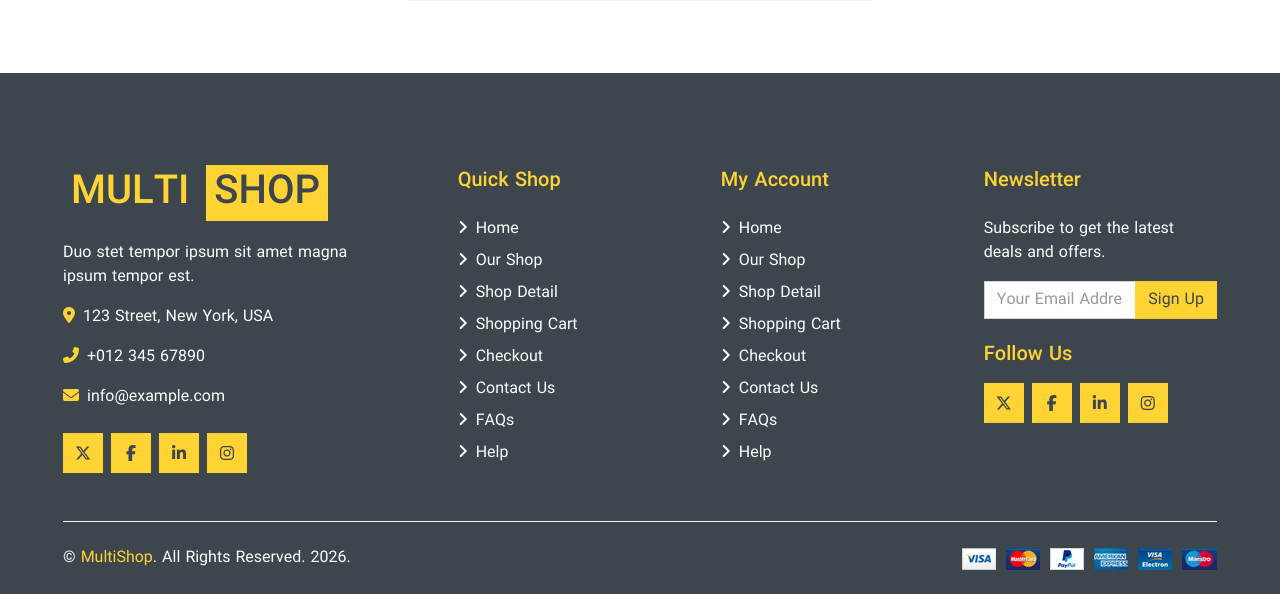
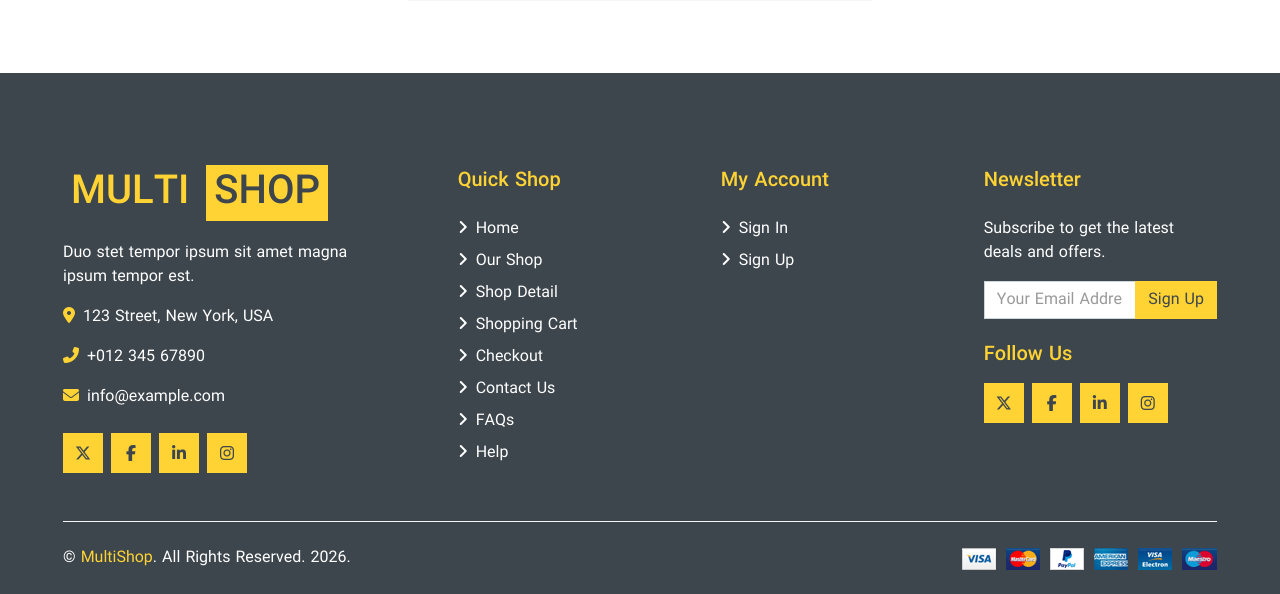
Before and after one commit to cmd-3324/mini-digi, a Django app: page /en/accounts/signup/ in a window 1280 px wide. Shown: the part 901-1495 px from the top of the page. Run offline with Django 4.2, Linux system fonts and the light colour scheme; data comes from the database, SQL or seed files in the repository; both versions use the stored data as it was before the commit; some libraries are stand-ins or nearby versions.

Commit message:
Usepanel dev & shopping system + Postgresql _ Payment issues

```diff
--- a/mini_digi/settings.py
+++ b/mini_digi/settings.py
@@ -25,7 +25,7 @@ SECRET_KEY = "django-insecure-^8ezm34thxamkp0r3bfq5n_j(-ufhh3vn%&^04n()&tsicp#x&
 # SECURITY WARNING: don't run with debug turned on in production!
 DEBUG = True
 
-ALLOWED_HOSTS = []
+ALLOWED_HOSTS = ["*"]
 
 
 # Application definition
@@ -46,8 +46,7 @@ INSTALLED_APPS = [
     "cart",
     "orders",
     "support",
-    # 'tailwind',
-    # 'theme',
+    "dashboard",
 ]
 
 MIDDLEWARE = [
--- a/templates/base.html
+++ b/templates/base.html
@@ -866,13 +866,13 @@
                             </div>
                         </div>
                         <div class="dropdown-divider"></div>
-                        <a class="dropdown-item" href="{% url 'account_email' %}">
+                        <a class="dropdown-item" href="{% url 'dashboard:home' %}">
                             <i class="fas fa-user-cog fa-fw"></i> {% trans "My Account" %}
                         </a>
                         <a class="dropdown-item" href="{% url 'cart:detail' %}">
                             <i class="fas fa-shopping-cart fa-fw"></i> {% trans "My Cart" %}
                         </a>
-                        <a class="dropdown-item" href="{% url 'orders:checkout' %}">
+                        <a class="dropdown-item" href="{% url 'dashboard:orders' %}">
                             <i class="fas fa-receipt fa-fw"></i> {% trans "My Orders" %}
                         </a>
                         <div class="dropdown-divider"></div>
--- a/templates/components/footer.html
+++ b/templates/components/footer.html
@@ -21,40 +21,61 @@
         </div>
         <div class="col-lg-8 col-md-12">
             <div class="row">
+
+                <!-- Column 1: Quick Shop (CONSTANT — always visible) -->
                 <div class="col-md-4 mb-5">
                     <h5 class="font-weight-bold text-primary mb-4">{% trans "Quick Shop" %}</h5>
                     <div class="d-flex flex-column justify-content-start">
-                        <a class="text-light mb-2" href="{% url 'shop:index' %}"><i class="fa fa-angle-right mr-2"></i>{% trans "Home" %}</a>
-                        <a class="text-light mb-2" href="{% url 'shop:product_list' %}"><i class="fa fa-angle-right mr-2"></i>{% trans "Our Shop" %}</a>
-                        <a class="text-light mb-2" href="{% url 'shop:product_list' %}"><i class="fa fa-angle-right mr-2"></i>{% trans "Shop Detail" %}</a>
-                        <a class="text-light mb-2" href="{% url 'cart:detail' %}"><i class="fa fa-angle-right mr-2"></i>{% trans "Shopping Cart" %}</a>
-                        <a class="text-light mb-2" href="{% url 'orders:checkout' %}"><i class="fa fa-angle-right mr-2"></i>{% trans "Checkout" %}</a>
-                        <a class="text-light mb-2" href="{% url 'shop:contact' %}"><i class="fa fa-angle-right mr-2"></i>{% trans "Contact Us" %}</a>
+                        <a class="text-light mb-2" href="{% url 'shop:index' %}"><i
+                                class="fa fa-angle-right mr-2"></i>{% trans "Home" %}</a>
+                        <a class="text-light mb-2" href="{% url 'shop:product_list' %}"><i
+                                class="fa fa-angle-right mr-2"></i>{% trans "Our Shop" %}</a>
+                        <a class="text-light mb-2" href="{% url 'shop:product_list' %}"><i
+                                class="fa fa-angle-right mr-2"></i>{% trans "Shop Detail" %}</a>
+                        <a class="text-light mb-2" href="{% url 'cart:detail' %}"><i
+                                class="fa fa-angle-right mr-2"></i>{% trans "Shopping Cart" %}</a>
+                        <a class="text-light mb-2" href="{% url 'orders:checkout' %}"><i
+                                class="fa fa-angle-right mr-2"></i>{% trans "Checkout" %}</a>
+                        <a class="text-light mb-2" href="{% url 'shop:contact' %}"><i
+                                class="fa fa-angle-right mr-2"></i>{% trans "Contact Us" %}</a>
                         <a class="text-light mb-2" href="{% url 'shop:FAQs' %}"><i class="fa fa-angle-right mr-2"></i>{% trans "FAQs" %}</a>
                         <a class="text-light mb-2" href="{% url 'shop:help' %}"><i class="fa fa-angle-right mr-2"></i>{% trans "Help" %}</a>
                     </div>
                 </div>
+
+                <!-- Column 2: My Account (AUTH-AWARE — changes based on login) -->
                 <div class="col-md-4 mb-5">
                     <h5 class="font-weight-bold text-primary mb-4">{% trans "My Account" %}</h5>
                     <div class="d-flex flex-column justify-content-start">
-                        <a class="text-light mb-2" href="{% url 'shop:index' %}"><i class="fa fa-angle-right mr-2"></i>{% trans "Home" %}</a>
-                        <a class="text-light mb-2" href="{% url 'shop:product_list' %}"><i class="fa fa-angle-right mr-2"></i>{% trans "Our Shop" %}</a>
-                        <a class="text-light mb-2" href="{% url 'shop:product_list' %}"><i class="fa fa-angle-right mr-2"></i>{% trans "Shop Detail" %}</a>
-                        <a class="text-light mb-2" href="{% url 'cart:detail' %}"><i class="fa fa-angle-right mr-2"></i>{% trans "Shopping Cart" %}</a>
-                        <a class="text-light mb-2" href="{% url 'orders:checkout' %}"><i class="fa fa-angle-right mr-2"></i>{% trans "Checkout" %}</a>
-                        <a class="text-light mb-2" href="{% url 'shop:contact' %}"><i class="fa fa-angle-right mr-2"></i>{% trans "Contact Us" %}</a>
-                        <a class="text-light mb-2" href="{% url 'shop:FAQs' %}"><i class="fa fa-angle-right mr-2"></i>{% trans "FAQs" %}</a>
-                        <a class="text-light mb-2" href="{% url 'shop:help' %}"><i class="fa fa-angle-right mr-2"></i>{% trans "Help" %}</a>
-
+                        {% if user.is_authenticated %}
+                        <a class="text-light mb-2" href="{% url 'dashboard:home' %}"><i
+                                class="fa fa-angle-right mr-2"></i>{% trans "Dashboard" %}</a>
+                        <a class="text-light mb-2" href="{% url 'dashboard:orders' %}"><i
+                                class="fa fa-angle-right mr-2"></i>{% trans "My Orders" %}</a>
+                        <a class="text-light mb-2" href="{% url 'dashboard:wishlist' %}"><i
+                                class="fa fa-angle-right mr-2"></i>{% trans "Wishlist" %}</a>
+                        <a class="text-light mb-2" href="{% url 'account_email' %}"><i
+                                class="fa fa-angle-right mr-2"></i>{% trans "My Profile" %}</a>
+                        <a class="text-light mb-2" href="{% url 'account_logout' %}"><i
+                                class="fa fa-angle-right mr-2"></i>{% trans "Sign Out" %}</a>
+                        {% else %}
+                        <a class="text-light mb-2" href="{% url 'account_login' %}"><i
+                                class="fa fa-angle-right mr-2"></i>{% trans "Sign In" %}</a>
+                        <a class="text-light mb-2" href="{% url 'account_signup' %}"><i
+                                class="fa fa-angle-right mr-2"></i>{% trans "Sign Up" %}</a>
+                        {% endif %}
                     </div>
                 </div>
+
+                <!-- Column 3: Newsletter (CONSTANT — always visible) -->
                 <div class="col-md-4 mb-5">
                     <h5 class="font-weight-bold text-primary mb-4">{% trans "Newsletter" %}</h5>
                     <p>{% trans "Subscribe to get the latest deals and offers." %}</p>
                     <form id="newsletterForm" action="{% url 'shop:newsletter_subscribe' %}" method="post">
                         {% csrf_token %}
                         <div class="input-group">
-                            <input type="email" name="email" class="form-control" placeholder="{% trans 'Your Email Address' %}" required>
+                            <input type="email" name="email" class="form-control"
+                                placeholder="{% trans 'Your Email Address' %}" required>
                             <div class="input-group-append">
                                 <button class="btn btn-primary" type="submit">{% trans "Sign Up" %}</button>
                             </div>
@@ -69,6 +90,7 @@
                         <a class="btn btn-primary btn-square" href="#"><i class="fab fa-instagram"></i></a>
                     </div>
                 </div>
+
             </div>
         </div>
     </div>
```
Also changed, not shown: db.sqlite3 (deleted), locale/de/LC_MESSAGES/django.po, locale/es/LC_MESSAGES/django.po, locale/fr/LC_MESSAGES/django.po, locale/ru/LC_MESSAGES/django.po, 5 other files.
